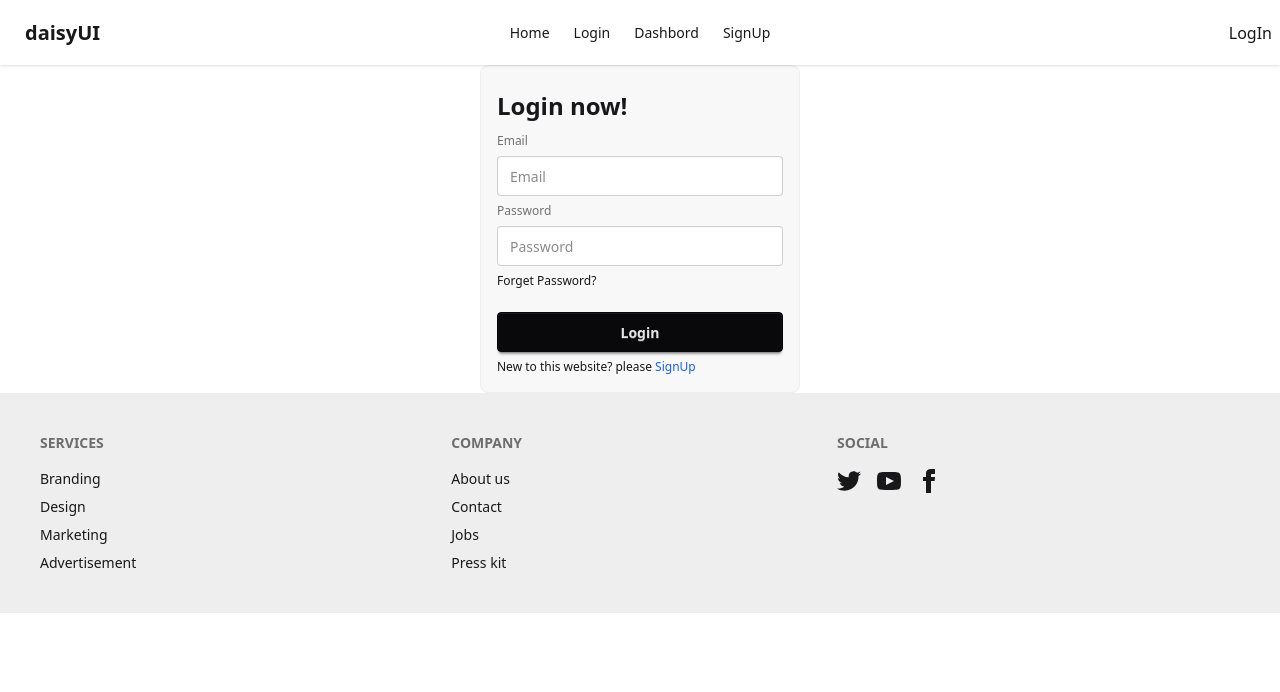
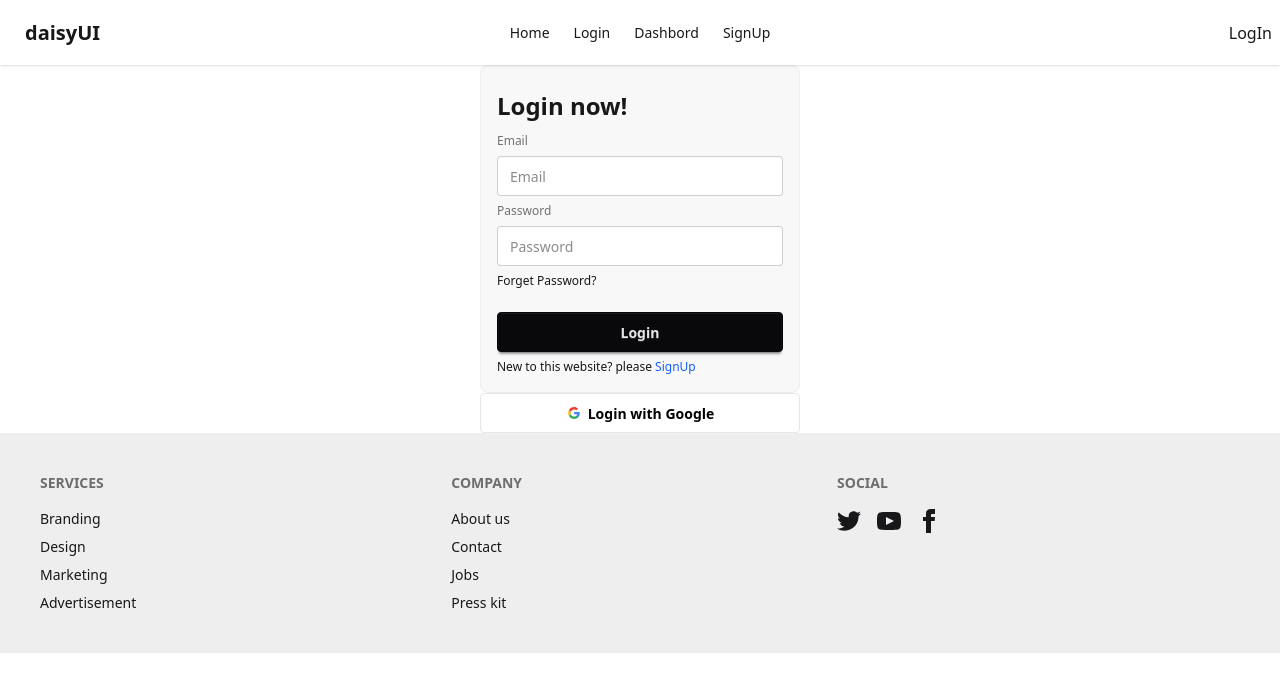
Before and after one commit to moshiurrahman202/Final-Auth, a React (Vite) app: page /login in a window 1280 px wide. Shown: the top 692 px of the page. Built offline with nearby package versions, Linux system fonts and the light colour scheme; no server answers.

Commit message:
auth redirect and social log in

```diff
--- a/src/Components/Login/Login.jsx
+++ b/src/Components/Login/Login.jsx
@@ -1,13 +1,16 @@
 import { sendPasswordResetEmail  } from "firebase/auth";
 import { auth } from "../../Config/__config__final__auth";
-import { Link, useNavigate } from "react-router";
+import { Link, useLocation, useNavigate } from "react-router";
 import { use, useRef } from "react";
 import { AuthContext } from "../../Context/AuthContext";
 
 const Login = () => {
     const emailRef = useRef()
-    const {logIn} = use(AuthContext)
+    const {logIn, signInWithGoogle} = use(AuthContext)
     const navigate = useNavigate()
+    const location = useLocation()
+    console.log(location);
+
     const loginformhandle = e => {
         e.preventDefault()
         console.log("clicked => login=>");
@@ -21,7 +24,7 @@
             if(!res.user.emailVerified){
                 alert("Please verify your email address!!")
             }else{
-                navigate("/")
+                navigate(location.state || "/")
                 console.log("login successful => ❤");
 
             }
@@ -33,6 +36,18 @@
         })
 
 
+    }
+    const handleGoogleLogin = () => {
+        signInWithGoogle()
+        .then(res => {
+            navigate(location.state || "/")
+            console.log(res);
+
+        })
+        .catch(err => {
+            console.log(err);
+
+        })
     }
     const forgetpasshandler = () => {
         const email = emailRef.current.value;
@@ -48,6 +63,7 @@
     }
     return (
         <div className="flex justify-center">
+            <div className="flex flex-col items-center">
             <form onSubmit={loginformhandle} className="fieldset bg-base-200 border-base-300 rounded-box w-xs border p-4">
   <legend className="fieldset-legend text-2xl">Login now!</legend>
 
@@ -61,6 +77,12 @@
   <div><p>New to this website? please <Link to="/signup"><button className="link link-hover text-blue-600"> SignUp</button></Link></p></div>
 </form>
 
+    <button onClick={handleGoogleLogin} className="btn bg-white text-black border-[#e5e5e5] w-xs">
+  <svg aria-label="Google logo" width="16" height="16" xmlns="http://www.w3.org/2000/svg" viewBox="0 0 512 512"><g><path d="m0 0H512V512H0" fill="#fff"></path><path fill="#34a853" d="M153 292c30 82 118 95 171 60h62v48A192 192 0 0190 341"></path><path fill="#4285f4" d="m386 400a140 175 0 0053-179H260v74h102q-7 37-38 57"></path><path fill="#fbbc02" d="m90 341a208 200 0 010-171l63 49q-12 37 0 73"></path><path fill="#ea4335" d="m153 219c22-69 116-109 179-50l55-54c-78-75-230-72-297 55"></path></g></svg>
+  Login with Google
+</button>
+
+</div>
         </div>
     );
 };
--- a/src/Context/AuthProvider.jsx
+++ b/src/Context/AuthProvider.jsx
@@ -1,12 +1,13 @@
 import { useEffect, useState } from "react";
 import { auth } from "../Config/__config__final__auth";
 import { AuthContext } from "./AuthContext";
-import { createUserWithEmailAndPassword, onAuthStateChanged, signInWithEmailAndPassword, signOut } from "firebase/auth";
+import { signInWithPopup, createUserWithEmailAndPassword, onAuthStateChanged, signInWithEmailAndPassword, signOut, GoogleAuthProvider } from "firebase/auth";
 
 
 const AuthProvider = ({children}) => {
     const [user, setUser] = useState(null)
     const [loading, setLoading] = useState(true)
+    const provider = new GoogleAuthProvider();
     const createUser = (email, pass) => {
         setLoading(true)
         return createUserWithEmailAndPassword(auth, email, pass)
@@ -15,6 +16,9 @@
     const logIn = (email, pass) => {
         setLoading(setLoading(true))
         return signInWithEmailAndPassword(auth, email, pass)
+    }
+    const signInWithGoogle = () => {
+       return signInWithPopup(auth, provider)
     }
     // onAuthStateChanged(auth, (currentUser) => {
     //     console.log("this is current user", currentUser);
@@ -41,7 +45,8 @@
         createUser,
         logIn,
         signout,
-        loading
+        loading,
+        signInWithGoogle
     }
     return (
         <AuthContext value={userInfo}>{children}</AuthContext>
--- a/src/P_router/PrivateRoute.jsx
+++ b/src/P_router/PrivateRoute.jsx
@@ -1,14 +1,17 @@
 import React, { use } from 'react';
 import { AuthContext } from '../Context/AuthContext';
-import { Navigate } from 'react-router';
+import { Navigate, useLocation } from 'react-router';
 
 const PrivateRoute = ({children}) => {
     const {user,loading} = use(AuthContext)
+    const location = useLocation()
+    console.log(location);
+
     if(loading){
         return <div className='text-center'><span className="loading loading-spinner text-secondary"></span></div>
     }
     if(!user){
-        return <Navigate to="/login"></Navigate>
+        return <Navigate state={location?.pathname} to="/login"></Navigate>
     }
     return children;
 };
```
